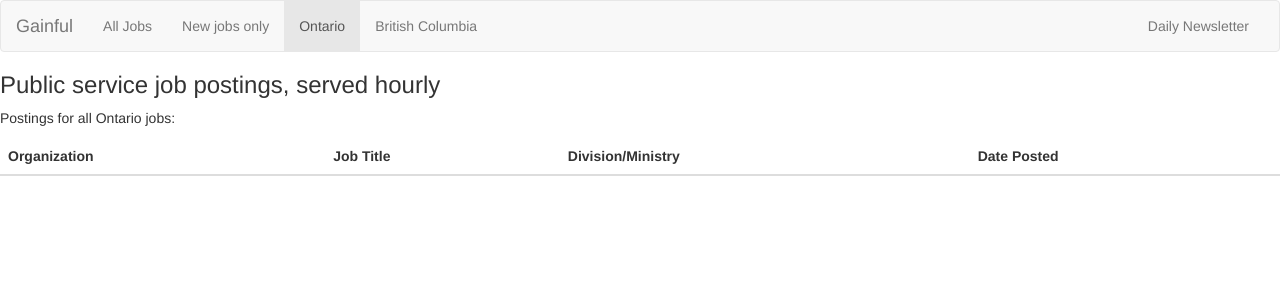
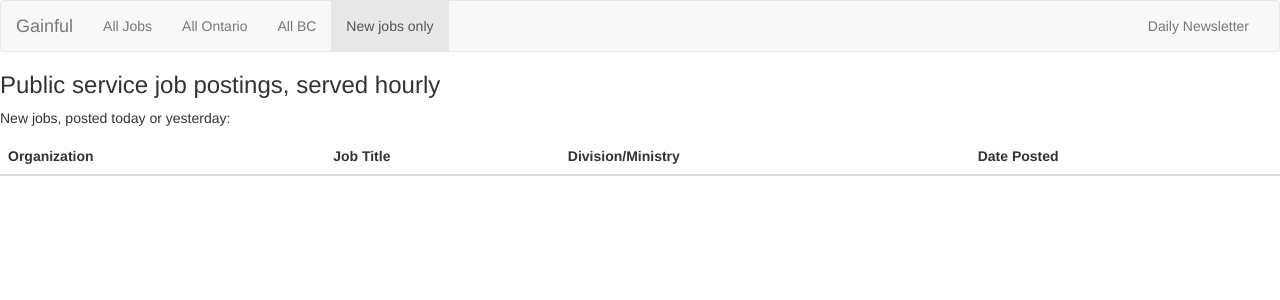
Before and after one commit to rgscherf/gainful, a Flask app: page /new in a window 1280 px wide. Shown: the top 300 px of the page. Run offline with Flask 2, Linux system fonts and the light colour scheme; data that the repository does not hold is empty; some libraries are stand-ins or nearby versions.

Commit message:
still templates

```diff
--- a/main.py
+++ b/main.py
@@ -71,7 +71,7 @@ def jobs_new():
             data.append(h)
     data = sorted(data, key=operator.itemgetter('org', 'date'), reverse=True)
 
-    return render_template('jobs_ontario.html', data=data)
+    return render_template('jobs_new.html', data=data)
 
 if __name__ == '__main__':
     app.run(debug=True)
--- a/templates/jobs_all.html
+++ b/templates/jobs_all.html
@@ -26,9 +26,9 @@
             <div class="collapse navbar-collapse" id="bs-example-navbar-collapse-1">
                 <ul class="nav navbar-nav">
                     <li class="active"><a href={{ url_for("jobs_all") }}>All Jobs</a></li>
+                    <li><a href={{ url_for("jobs_ontario") }}>All Ontario</a></li>
+                    <li><a href={{ url_for("jobs_bc") }}>All BC</a></li>
                     <li><a href={{ url_for("jobs_new") }}>New jobs only</a></li>
-                    <li><a href={{ url_for("jobs_ontario") }}>Ontario</a></li>
-                    <li><a href={{ url_for("jobs_bc") }}>British Columbia</a></li>
                 </ul>
                 <ul class="nav navbar-nav navbar-right">
                     <li><a href="#">Daily Newsletter</a></a></li>
--- a/templates/jobs_bc.html
+++ b/templates/jobs_bc.html
@@ -26,9 +26,9 @@
             <div class="collapse navbar-collapse" id="bs-example-navbar-collapse-1">
                 <ul class="nav navbar-nav">
                     <li><a href={{ url_for("jobs_all") }}>All Jobs</a></li>
+                    <li><a href={{ url_for("jobs_ontario") }}>All Ontario</a></li>
+                    <li class="active"><a href={{ url_for("jobs_bc") }}>All BC</a></li>
                     <li><a href={{ url_for("jobs_new") }}>New jobs only</a></li>
-                    <li><a href={{ url_for("jobs_ontario") }}>Ontario</a></li>
-                    <li class="active"><a href={{ url_for("jobs_bc") }}>British Columbia</a></li>
                 </ul>
                 <ul class="nav navbar-nav navbar-right">
                     <li><a href="#">Daily Newsletter</a></a></li>
--- a/templates/jobs_new.html
+++ b/templates/jobs_new.html
@@ -26,9 +26,9 @@
             <div class="collapse navbar-collapse" id="bs-example-navbar-collapse-1">
                 <ul class="nav navbar-nav">
                     <li><a href={{ url_for("jobs_all") }}>All Jobs</a></li>
+                    <li><a href={{ url_for("jobs_ontario") }}>All Ontario</a></li>
+                    <li><a href={{ url_for("jobs_bc") }}>All BC</a></li>
                     <li class="active"><a href={{ url_for("jobs_new") }}>New jobs only</a></li>
-                    <li><a href={{ url_for("jobs_ontario") }}>Ontario</a></li>
-                    <li><a href={{ url_for("jobs_bc") }}>British Columbia</a></li>
                 </ul>
                 <ul class="nav navbar-nav navbar-right">
                     <li><a href="#">Daily Newsletter</a></a></li>
@@ -42,7 +42,7 @@
         Public service job postings, served hourly
     </h3>
     <p>
-        New jobs, posted today or yesterday.
+        New jobs, posted today or yesterday:
     </p>
     <table class="table table-striped table-hover">
         <thead>
--- a/templates/jobs_ontario.html
+++ b/templates/jobs_ontario.html
@@ -26,9 +26,9 @@
             <div class="collapse navbar-collapse" id="bs-example-navbar-collapse-1">
                 <ul class="nav navbar-nav">
                     <li><a href={{ url_for("jobs_all") }}>All Jobs</a></li>
+                    <li class="active"><a href={{ url_for("jobs_ontario") }}>All Ontario</a></li>
+                    <li><a href={{ url_for("jobs_bc") }}>All BC</a></li>
                     <li><a href={{ url_for("jobs_new") }}>New jobs only</a></li>
-                    <li class="active"><a href={{ url_for("jobs_ontario") }}>Ontario</a></li>
-                    <li><a href={{ url_for("jobs_bc") }}>British Columbia</a></li>
                 </ul>
                 <ul class="nav navbar-nav navbar-right">
                     <li><a href="#">Daily Newsletter</a></a></li>
```
